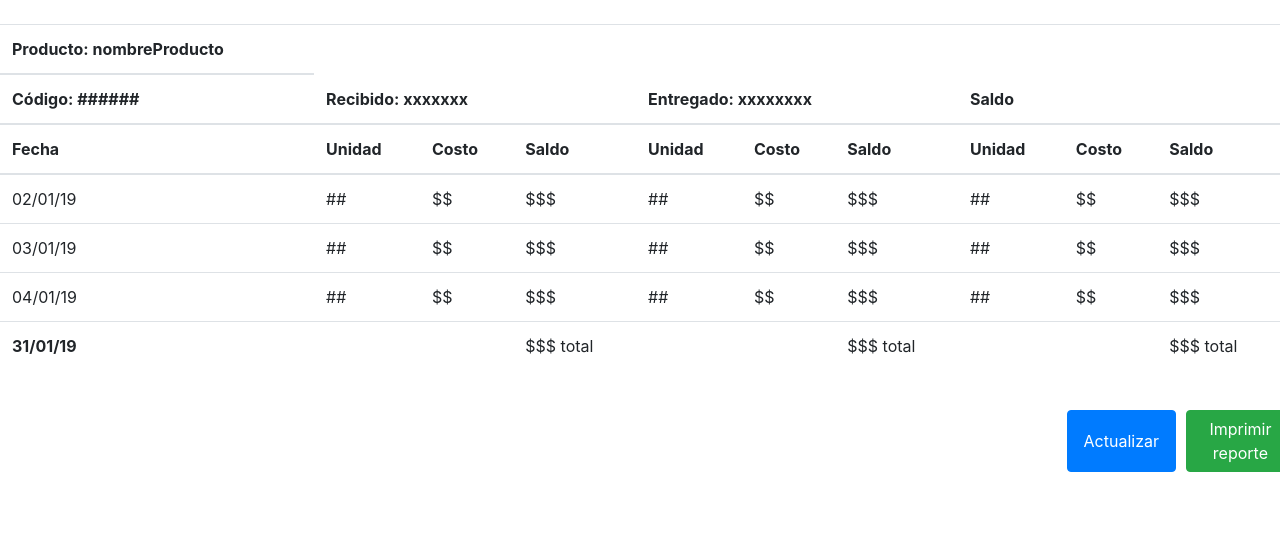
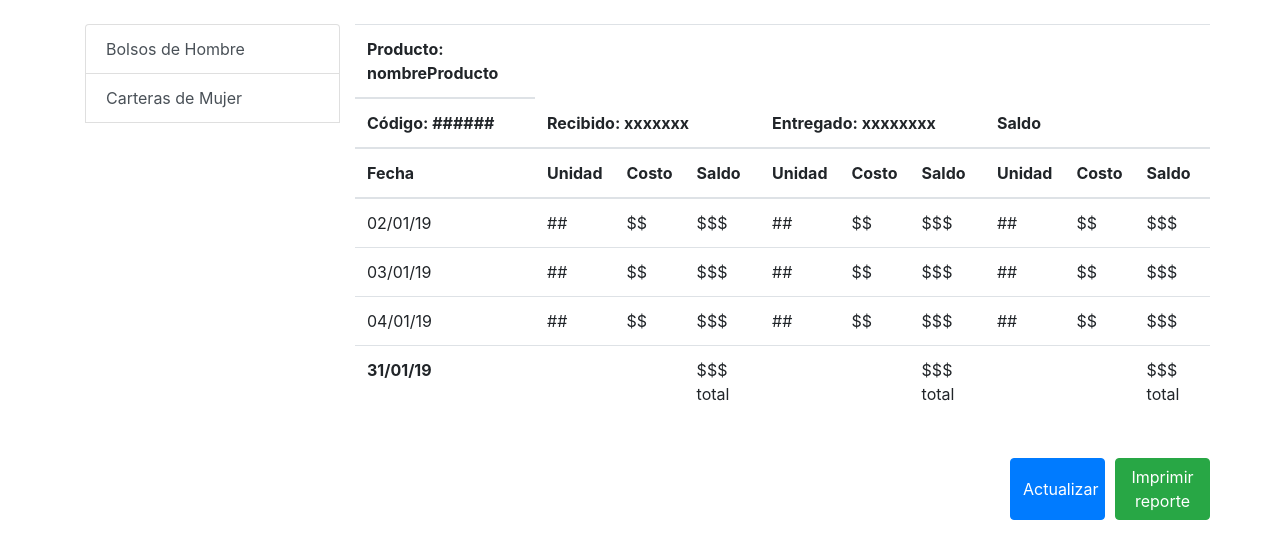
Before and after one commit to OrellanaGC/Sist-Cont, a Django app: page /inventario/ in a window 1280 px wide. Shown: the part 56-615 px from the top of the page. Run offline with Django 3.2, Linux system fonts and the light colour scheme; parts of the project's set-up code (start-up, migrations or seed data) failed here and were passed over; some libraries are stand-ins or nearby versions.

Commit message:
Adicion de menu de categora a inventario

```diff
--- a/apps/producto/views.py
+++ b/apps/producto/views.py
@@ -1,3 +1 @@
 from django.shortcuts import render
-
-# Create your views here.
--- a/templates/inventario/inventario.html
+++ b/templates/inventario/inventario.html
@@ -8,7 +8,25 @@
 {% endblock %}
 {% block content %}
 <!-- Inicio contenido -->
-        <table class="table table-hover col-12">
+    <div class="container">
+      <div class="row">
+        <div class="col-3">
+            <div class="list-group">
+            <a href="#" class="list-group-item list-group-item-action" data-toggle="collapse" data-target="#demo1">Bolsos de Hombre</a>
+              <div id="demo1" class="collapse">
+                <a href="#" class="list-group-item list-group-item-action">Producto1</a>
+                <a href="#" class="list-group-item list-group-item-action">Producto2</a>
+                <a href="#" class="list-group-item list-group-item-action">Producto3</a>
+              </div>
+            <a href="#" class="list-group-item list-group-item-action" data-toggle="collapse" data-target="#demo2">Carteras de Mujer</a>
+              <div id="demo2" class="collapse">
+                <a href="#" class="list-group-item list-group-item-action">Producto4</a>
+                <a href="#" class="list-group-item list-group-item-action">Producto5</a>
+                <a href="#" class="list-group-item list-group-item-action">Producto6</a>
+              </div>
+          </div>
+        </div>
+        <table class="table table-hover col-9">
           <thead>
             <tr>
               <th scope="col">Producto: nombreProducto</th>
@@ -89,14 +107,7 @@
         <button type="button" class="btn btn-primary col-1">Actualizar</button>
         <button type="button" class="btn btn-success col-1 espacio_izquierda">Imprimir reporte</button>
       </div>
-      <br/>
-      <!--form method="POST" id="test">
-        <input type="text" value="Holaa" id="texto">
-        <button>Enviar</button>
-      </form-->
     </div>
-    <!-- Fin contenido -->
-    <!-- Bootstrap select JS  -->
 {% endblock %}
 {% block scripts %}
 <script type="text/javascript" src="{% static 'js/bootstrap-select.min.js' %}"></script>
```
